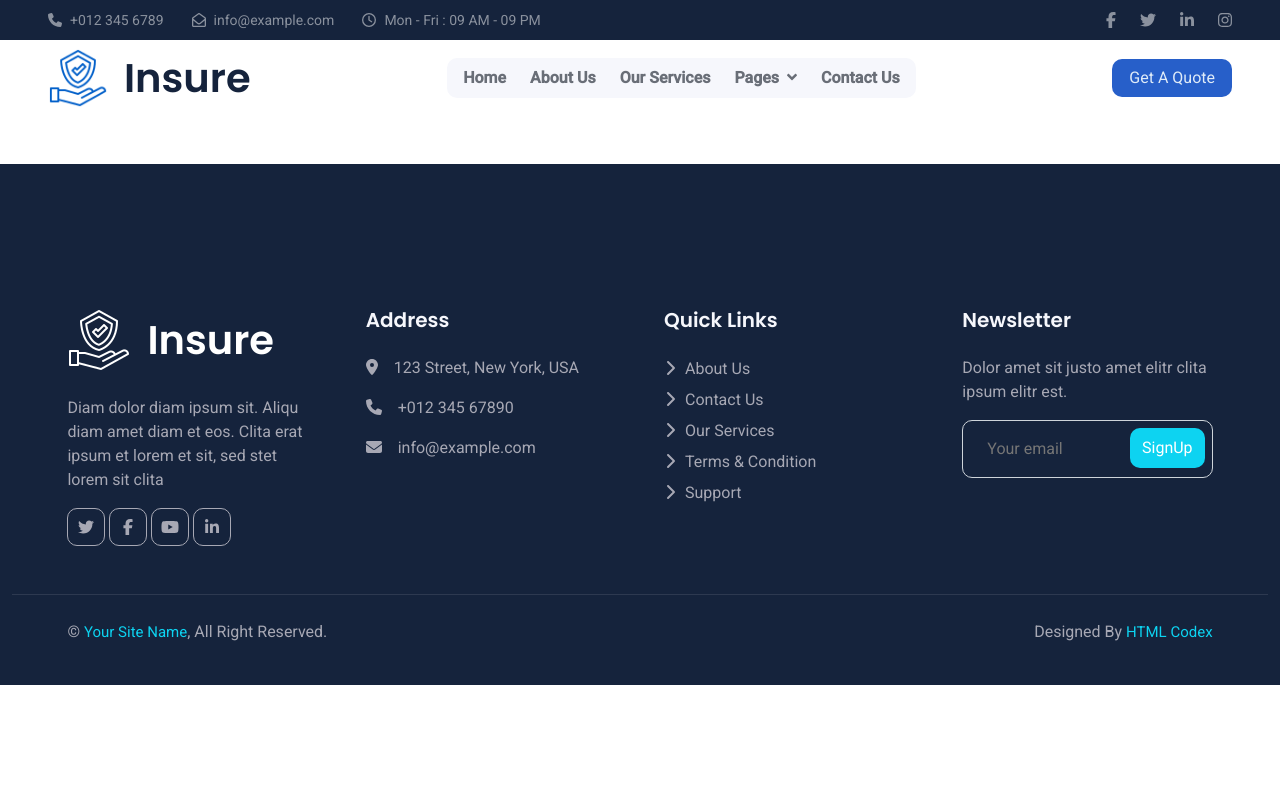
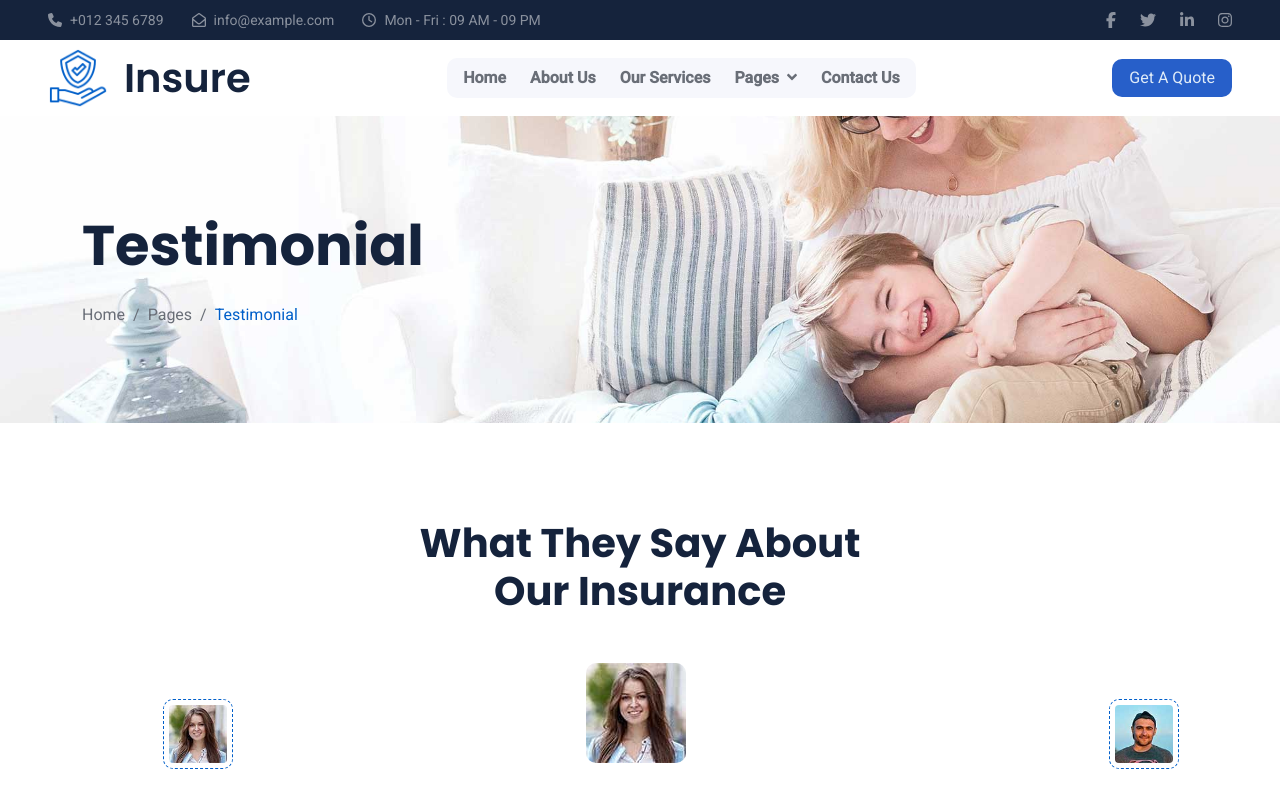
Before and after one commit to idembele70/insure-template-htmlcodex, a React (Create React App) app: page /testimonial in a window 1280 px wide. Shown: the top 792 px of the page. Built offline with nearby package versions, Linux system fonts and the light colour scheme.

Commit message:
[Team & Testimonial Pages] finished

```diff
--- a/src/App.tsx
+++ b/src/App.tsx
@@ -8,6 +8,7 @@ import Service from './pages/Service';
 import Feature from './pages/Feature';
 import Appointment from './pages/Appointment';
 import Team from './pages/Team';
+import Testimonial from './pages/Testimonial';
 
 function App() {
   return (
@@ -20,6 +21,7 @@ function App() {
   <Route path='/feature' element={<Feature/>}/>
   <Route path='/appointment' element={<Appointment/>}/>
   <Route path='/team' element={<Team/>}/>
+  <Route path='/testimonial' element={<Testimonial/>}/>
 </Routes>
 <Footer/>
     </BrowserRouter>
--- a/src/components/home/Team.tsx
+++ b/src/components/home/Team.tsx
@@ -181,6 +181,7 @@ const membersMemoized = React.useMemo(() => members.map(
         {hideTitle ? [...membersMemoized.slice(1),membersMemoized[0]]: membersMemoized}
       </CardsContainer>
     </Container>
+
   )
 }
 
--- /dev/null
+++ b/src/pages/Testimonial.tsx
@@ -0,0 +1,14 @@
+import React from 'react'
+import PageHeader from '../components/CommonPages/PageHeader'
+import TestimonialComponent from '../components/home/Testimonial'
+
+const Testimonial = () => {
+  return (
+    <>
+    <PageHeader title='Testimonial'/>
+    <TestimonialComponent/>
+    </>
+  )
+}
+
+export default Testimonial
```
